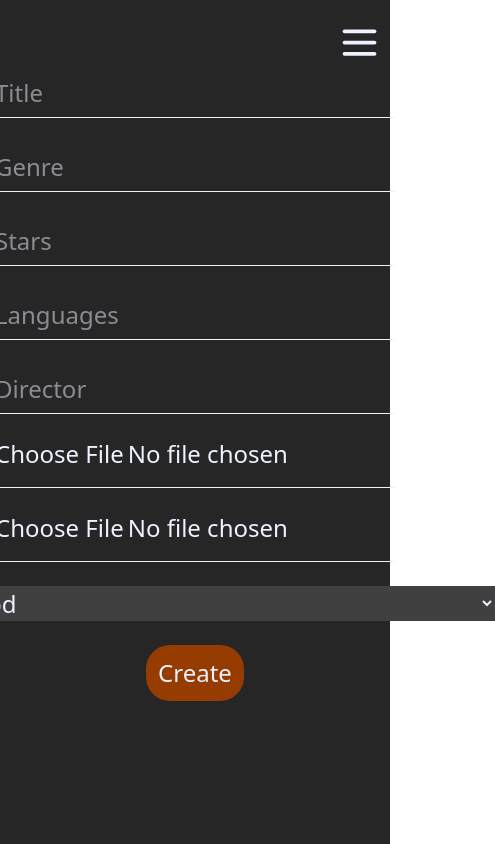
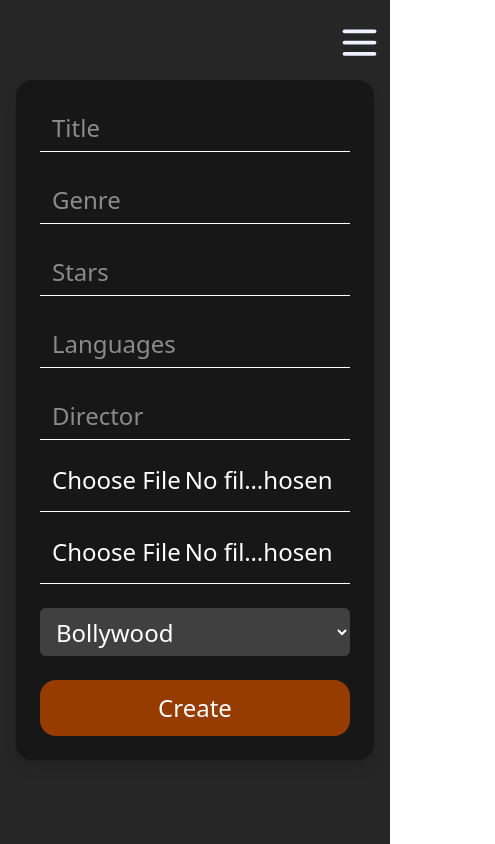
Before and after one commit to rohit98321/Movies_Website, a React (Vite) app in the folder frontend/: page /create in a window 390 px wide. Shown: the whole page, 495 px wide, since content can reach past the window. Built offline with nearby package versions, Linux system fonts and the light colour scheme.

Commit message:
make responsive something

```diff
--- a/frontend/src/pages/admin/Create.jsx
+++ b/frontend/src/pages/admin/Create.jsx
@@ -1,66 +1,103 @@
-import React from 'react'
-import {useForm} from "react-hook-form"
-import axios from "axios"
-import {toast} from "react-toastify"
+import React, { useState } from "react";
+import { useForm } from "react-hook-form";
+import axios from "axios";
+import { toast } from "react-toastify";
 
 const Create = () => {
+  const { register, reset, handleSubmit } = useForm();
+  const [uploadProgress, setUploadProgress] = useState(0);
 
-  const {register,reset,handleSubmit }=useForm()
-
-
-    const movieHandler= async (movie)=>{
-
+  const movieHandler = async (movie) => {
     console.log(movie);
 
-      const formData=new FormData();
-
-      formData.append("title",movie.title);
-      formData.append("genre",movie.genre);
-      formData.append("stars",movie.stars);
-      formData.append("languages",movie.languages);
-      formData.append("director",movie.director);
-      formData.append("video",movie.video[0]);
-      formData.append("poster",movie.poster[0]);
-      console.log(formData);
+    const formData = new FormData();
+    formData.append("title", movie.title);
+    formData.append("genre", movie.genre);
+    formData.append("stars", movie.stars);
+    formData.append("languages", movie.languages);
+    formData.append("director", movie.director);
+    formData.append("video", movie.video[0]);
+    formData.append("poster", movie.poster[0]);
+    formData.append("category", movie.category);
 
     try {
+      toast.info("Uploading movie... Please wait 🚀");
 
-        toast.success("please wait some time it's uploading here")
-        const res= await axios.post("http://localhost:3000/movie/movies",formData,{headers:{
+      const res = await axios.post("https://movies-website-ulxw.onrender.com/movie/movies", formData, {
+        headers: {
           "Content-Type": "multipart/form-data",
         },
+        onUploadProgress: (progressEvent) => {
+          if (progressEvent.total) {
+            const percent = Math.round((progressEvent.loaded * 100) / progressEvent.total);
+            setUploadProgress(percent);
+          }
+        },
+      });
 
-
-      });
-      reset()
-      toast.success("movie addred successfully")
-
+      reset();
+      setUploadProgress(0);
+      toast.success("Movie uploaded successfully 🎉");
       console.log(res);
     } catch (error) {
       console.log(error);
-
+      setUploadProgress(0);
+      toast.error("Failed to upload movie ❌");
     }
-
-
-    }
+  };
 
   return (
-    <div>
+    <div className="flex justify-center items-center py-10 px-4">
       <form
-      className='flex flex-col gap-6 w-1/2 mx-auto justify-center p-7 items-center'
-       onSubmit={handleSubmit(movieHandler)}>
-      <input className='w-[400px] h-[50px] sm:w-[600px]  border-b' {...register("title")} type="text" placeholder='Title' />
-      <input className='w-[400px] h-[50px] sm:w-[600px]  border-b' {...register("genre")} type="text" placeholder='Genre' />
-      <input className='w-[400px] h-[50px] sm:w-[600px]  border-b' {...register("stars")} type="text" placeholder='Stars' />
-      <input className='w-[400px] h-[50px] sm:w-[600px]  border-b' {...register("languages")} type="text" placeholder='Languages' />
-      <input className='w-[400px] h-[50px] sm:w-[600px]  border-b' {...register("director")} type="text" placeholder='Director' />
-      <input className='w-[400px] h-[50px] sm:w-[600px]  border-b' {...register("video")} type="file" placeholder='Video' />
-      <input className='w-[400px] h-[50px] sm:w-[600px]  border-b' {...register("poster")} type="file" placeholder='Poster Image' />
+        className="flex flex-col gap-6 w-full max-w-lg bg-neutral-900 p-6 rounded-2xl shadow-lg"
+        onSubmit={handleSubmit(movieHandler)}
+      >
+        {/* Inputs */}
+        <input
+          className="w-full h-12 border-b bg-transparent text-white px-3 outline-none"
+          {...register("title")}
+          type="text"
+          placeholder="Title"
+        />
+        <input
+          className="w-full h-12 border-b bg-transparent text-white px-3 outline-none"
+          {...register("genre")}
+          type="text"
+          placeholder="Genre"
+        />
+        <input
+          className="w-full h-12 border-b bg-transparent text-white px-3 outline-none"
+          {...register("stars")}
+          type="text"
+          placeholder="Stars"
+        />
+        <input
+          className="w-full h-12 border-b bg-transparent text-white px-3 outline-none"
+          {...register("languages")}
+          type="text"
+          placeholder="Languages"
+        />
+        <input
+          className="w-full h-12 border-b bg-transparent text-white px-3 outline-none"
+          {...register("director")}
+          type="text"
+          placeholder="Director"
+        />
+        <input
+          className="w-full h-12 border-b bg-transparent text-white px-3 outline-none"
+          {...register("video")}
+          type="file"
+        />
+        <input
+          className="w-full h-12 border-b bg-transparent text-white px-3 outline-none"
+          {...register("poster")}
+          type="file"
+        />
 
+        {/* Select */}
         <select
           {...register("category")}
-        defaultValues=""
-        className='outline-0 bg-neutral-700  w-[600px] sm:w-[600px] transition-all duration-700 ease-out focus:border-indigo-500 focus:ring-2 focus:ring-indigo-400'
+          className="w-full h-12 bg-neutral-700 text-white px-3 rounded-md outline-none focus:ring-2 focus:ring-indigo-400"
         >
           <option value="bollywood">Bollywood</option>
           <option value="hollywood">Hollywood</option>
@@ -69,12 +106,33 @@ const Create = () => {
           <option value="webseries">WebSeries</option>
         </select>
 
+        {/* Progress Bar */}
+        {uploadProgress > 0 && (
+          <div className="w-full">
+            <div className="flex justify-between mb-1 text-sm text-white">
+              <span>Uploading...</span>
+              <span>{uploadProgress}%</span>
+            </div>
+            <div className="w-full bg-gray-700 rounded-full h-3">
+              <div
+                className="bg-amber-600 h-3 rounded-full transition-all duration-500 ease-out"
+                style={{ width: `${uploadProgress}%` }}
+              ></div>
+            </div>
+          </div>
+        )}
 
-      <button className='bg-amber-800 p-3 rounded-3xl'>Create</button>
+        {/* Button */}
+        <button
+          type="submit"
+          className="bg-amber-800 text-white py-3 rounded-2xl hover:bg-amber-700 transition duration-300"
+          disabled={uploadProgress > 0 && uploadProgress < 100} // disable while uploading
+        >
+          {uploadProgress > 0 && uploadProgress < 100 ? "Uploading..." : "Create"}
+        </button>
       </form>
+    </div>
+  );
+};
 
-    </div>
-  )
-}
-
-export default Create
+export default Create;
```
Lines whose indentation alone changed are shown as unchanged.
